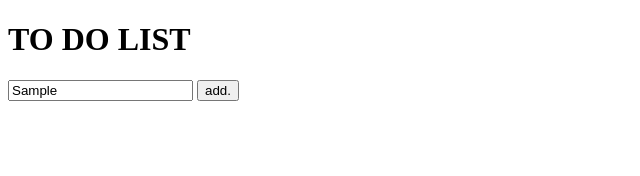
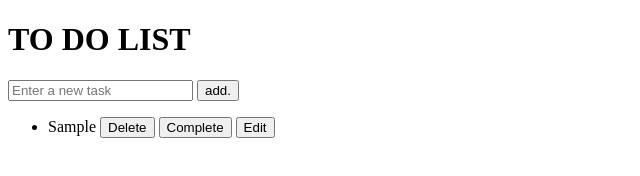
Before and after one commit to FranklyBautista/Month-0, a plain HTML site: page To-do/public/index.html in a window 1280 px wide. Both pictures are taken after typing "Sample" into the empty fields and a click on the button "add.". Shown: the whole page, without its empty margins (0-640 px from the left). Drawn offline with Linux system fonts and the light colour scheme.

Commit message:
Implementacion del modelo basico de to-do list hace un basicamente un CRUD pero aun no guarda los datos

```diff
--- a/To-do/logica/codigo.js
+++ b/To-do/logica/codigo.js
@@ -1,7 +1,39 @@
-const inpuTexto = document.getElementById("taskInput")
-const btnAgregar = document.getElementById("addBtn")
+const inpuTexto = document.getElementById("taskInput");
+const btnAgregar = document.getElementById("addBtn");
+const tasksSpace = document.querySelector(".task-list");
+const btnComplete = document.querySelector(".cmplBtn");
 
-btnAgregar.addEventListener("click",()=>{
-    const texto = inpuTexto.value.trim();
-    alert(texto)
-})
+//Agregar Tarea
+btnAgregar.addEventListener("click", () => {
+  const texto = inpuTexto.value.trim();
+  if (texto !== "") {
+    tasksSpace.innerHTML += `
+            <li class="task-item">
+                <span class="task">${texto}</span>
+                <button class="dltBtn">Delete</button>
+                <button class="cmplBtn">Complete</button>
+                <button class="edBtn">Edit</button>
+            </li>`
+
+
+    inpuTexto.value = "";
+  }else{
+    alert("No puede agregar una tarea vacia")
+  }
+});
+
+
+
+tasksSpace.addEventListener("click", (e) => {
+    //Marca Tarea como completada
+  if (e.target.classList.contains("cmplBtn")) {
+    const task = e.target.parentElement.querySelector(".task");
+    task.style.textDecoration = "line-through";
+
+  }
+
+  //Remover Tarea
+  if(e.target.classList.contains("dltBtn")){
+    e.target.parentElement.remove();
+  }
+});
--- a/To-do/public/index.html
+++ b/To-do/public/index.html
@@ -7,8 +7,16 @@
 </head>
 <body>
     <h1>TO DO LIST</h1>
-    <input type="text" id="taskInput" placeholder="Enter a new task">
+    <input type="text" id="taskInput" placeholder="Enter a new task" autocomplete="off">
     <button id="addBtn">add.</button>
+
+    <section class="tasks">
+        <ul class="task-list">
+
+        </ul>
+
+
+    </section>
 
     <script src="../logica/codigo.js"></script>
 </body>
```
